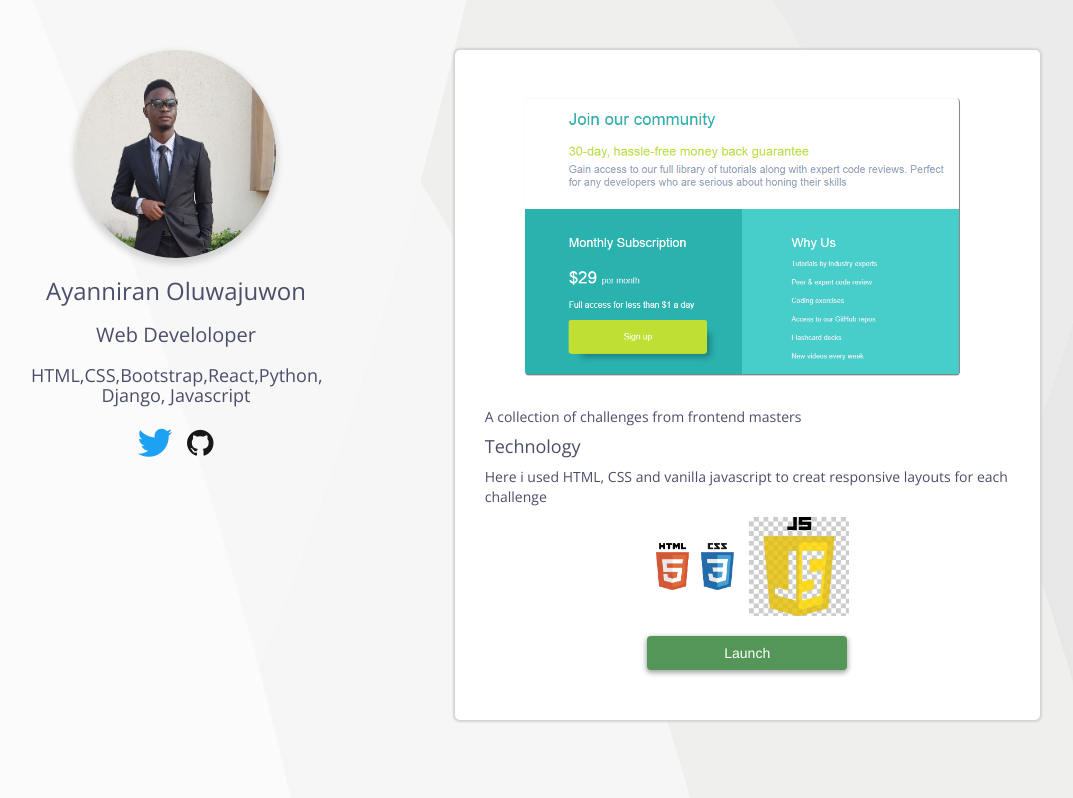
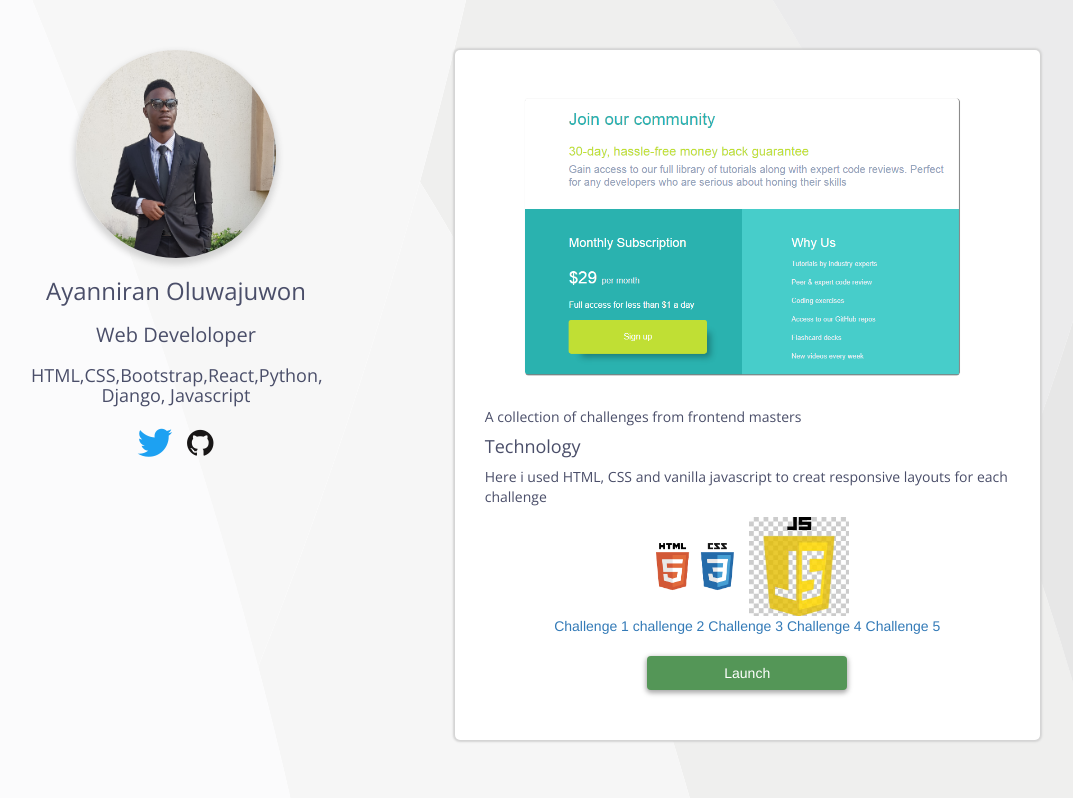
Before and after one commit to AyanJuwon/Portfolio, a plain HTML site: page index.html in a window 1280 px wide. Shown: the top 798 px of the page, without its empty margins (48-1121 px from the left). Drawn offline with nearby package versions, Linux system fonts and the light colour scheme.

Commit message:
Add files via upload

```diff
--- a/index.html
+++ b/index.html
@@ -123,9 +123,7 @@
             <div class="col-sm-8 col-sm-offset-2 project">
               <img src="img/frontend1.png" class="img-responsive" />
 
-              <h2 class="text-center">
-
-              </h2>
+              <h2 class="text-center"></h2>
               <p>A collection of challenges from frontend masters</p>
               <h4>Technology</h4>
               <p>
@@ -145,20 +143,17 @@
                     class="techlogo"
                     width="100"
                   />
-
                 </div>
               </div>
-              <div class="row">
-                <a href=""></a>
-                <a href=""></a>
-                <a href=""></a>
-                <a href=""></a>
-                <a href=""></a>
+              <div class="row text-center">
+                <a href="./task1.html">Challenge 1</a>
+                <a href="./task2.html">challenge 2</a>
+                <a href="./task3.html">Challenge 3</a>
+                <a href="./task4.html">Challenge 4</a>
+                <a href="./task5.html">Challenge 5</a>
               </div>
               <div class="row text-center" style="margin: 20px">
-                <a class="btn btn-launch" href="#" target="blank"
-                  >Launch</a
-                >
+                <a class="btn btn-launch" href="#" target="blank">Launch</a>
               </div>
             </div>
           </div>
```
